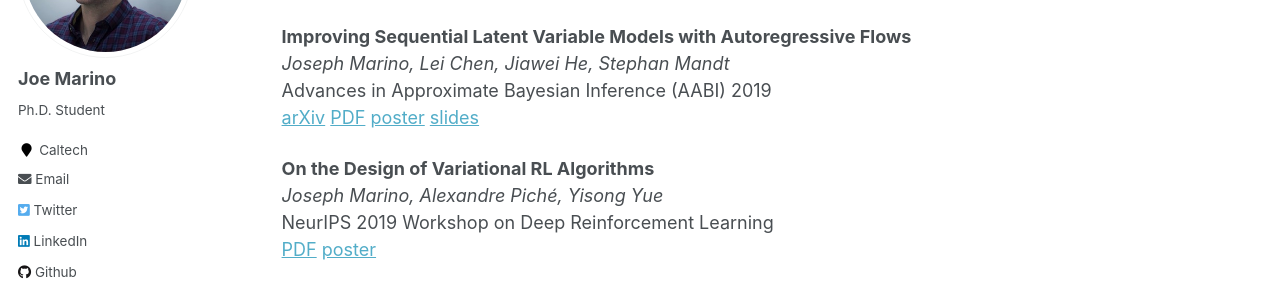
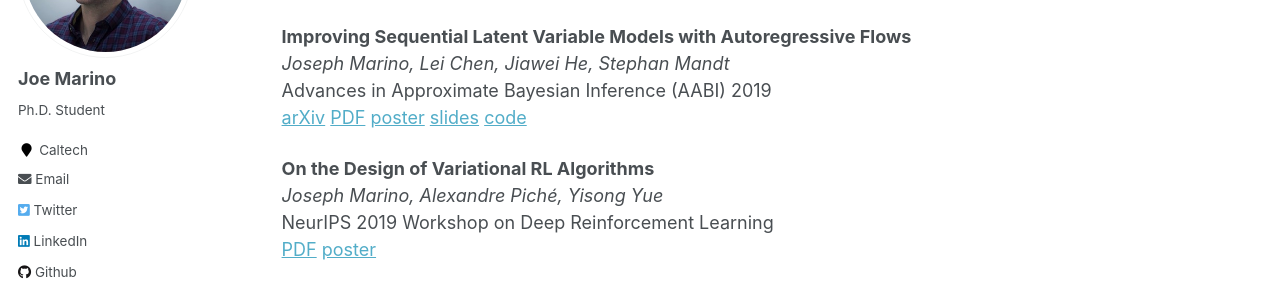
Before and after one commit to joelouismarino/joelouismarino.github.io, a Jekyll site: the page built from _pages/publications.md, in a window 1280 px wide and 900 px high, scrolled down 1084 px. Shown: the part 153-443 px from the top of the window. Built offline with Jekyll 4.4.1, drawn with Linux system fonts in a browser that asks for light colours.

Commit message:
Adding seq flows code link.

```diff
--- a/_pages/publications.md
+++ b/_pages/publications.md
@@ -49,7 +49,7 @@ NeurIPS 2019 Workshop on Real Neurons and Hidden Units
 **Improving Sequential Latent Variable Models with Autoregressive Flows**
 *Joseph Marino, Lei Chen, Jiawei He, Stephan Mandt*
 Advances in Approximate Bayesian Inference (AABI) 2019
-[arXiv](https://arxiv.org/abs/2010.03172) [PDF](../files/papers/2019/seq_flow/AABI_Improving_Sequence_Modelling.pdf) [poster](../files/papers/2019/seq_flow/symposium_poster.pdf) [slides](../files/papers/2019/seq_flow/marino_aabi_spotlight.pdf)
+[arXiv](https://arxiv.org/abs/2010.03172) [PDF](../files/papers/2019/seq_flow/AABI_Improving_Sequence_Modelling.pdf) [poster](../files/papers/2019/seq_flow/symposium_poster.pdf) [slides](../files/papers/2019/seq_flow/marino_aabi_spotlight.pdf) [code](https://github.com/joelouismarino/sequential_flows)
 
 **On the Design of Variational RL Algorithms**
 *Joseph Marino, Alexandre Piché, Yisong Yue*
```
